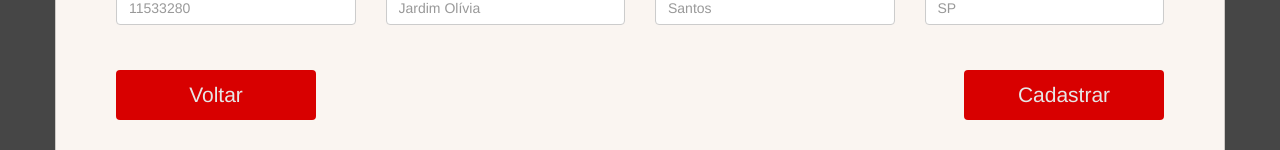
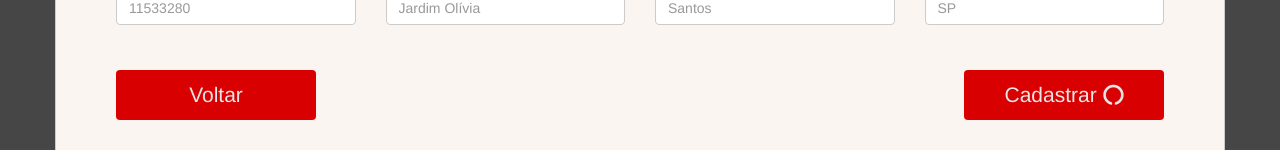
Before and after one commit to andrelr95/sushifinder-ui, an Angular app: page /cadastro in a window 1280 px wide. Shown: the part 802-952 px from the top of the page. Built offline with nearby package versions, Linux system fonts and the light colour scheme; what ng2-datepicker, ngx-mask would draw is missing.

Commit message:
http mock #3

```diff
--- a/package.json
+++ b/package.json
@@ -20,6 +20,9 @@
     "@angular/platform-browser": "^6.0.3",
     "@angular/platform-browser-dynamic": "^6.0.3",
     "@angular/router": "^6.0.3",
+    "@fortawesome/angular-fontawesome": "^0.1.1",
+    "@fortawesome/fontawesome-svg-core": "^1.2.2",
+    "@fortawesome/free-solid-svg-icons": "^5.2.0",
     "bootstrap": "^3.3.7",
     "core-js": "^2.5.4",
     "ng2-datepicker": "^3.1.1",
--- a/src/app/app.module.ts
+++ b/src/app/app.module.ts
@@ -4,6 +4,7 @@ import { HttpClientModule } from '@angular/common/http';
 import { FormsModule } from '@angular/forms';
 import { NgxMaskModule } from 'ngx-mask';
 import { NgDatepickerModule } from 'ng2-datepicker';
+import { FontAwesomeModule } from '@fortawesome/angular-fontawesome'
 
 import { AppComponent } from './app.component';
 import { SushiLoginComponent } from './sushi-login/sushi-login.component';
@@ -42,6 +43,7 @@ import { SushiMainService } from './sushi-main/sushi-main.service';
   imports: [
     BrowserModule,
     FormsModule,
+    FontAwesomeModule,
     NgDatepickerModule,
     NgxMaskModule.forRoot(),
     HttpClientModule,
--- a/src/app/sushi-cadastro/sushi-cadastro.component.html
+++ b/src/app/sushi-cadastro/sushi-cadastro.component.html
@@ -80,7 +80,10 @@
     </div>
     <div class="col-md-12 col-sm-12 col-xs-12 no-gap">
         <button type="button" class="btn btn-custom pull-left">Voltar</button>
-        <button type="submit" class="btn btn-custom pull-right">Cadastrar</button>
+        <button type="submit" class="btn btn-custom pull-right fa-3x">Cadastrar <i class="fas fa-circle-notch fa-spin"></i></button>
+        <!-- <div class="fa-3x">
+
+        </div> -->
     </div>
   </div>
 </form>
--- a/src/app/sushi-cadastro/sushi-cadastro.component.ts
+++ b/src/app/sushi-cadastro/sushi-cadastro.component.ts
@@ -2,6 +2,7 @@ import { Component, OnInit } from '@angular/core';
 import { NgForm } from '@angular/forms';
 import { Cliente } from '../models/cliente.model';
 import { Endereco } from '../models/endereco.model';
+import { faCoffee } from '@fortawesome/free-solid-svg-icons';
 import { Pessoa } from '../models/pessoa.model';
 
 @Component({
@@ -10,6 +11,8 @@ import { Pessoa } from '../models/pessoa.model';
   styleUrls: ['./sushi-cadastro.component.scss']
 })
 export class SushiCadastroComponent implements OnInit {
+
+  faCoffee = faCoffee;
 
   constructor() { }
 
--- a/src/index.html
+++ b/src/index.html
@@ -8,6 +8,8 @@
 
   <meta name="viewport" content="width=device-width, initial-scale=1">
   <link rel="icon" type="image/x-icon" href="favicon.ico">
+  <link rel="stylesheet" href="https://use.fontawesome.com/releases/v5.2.0/css/all.css" integrity="sha384-hWVjflwFxL6sNzntih27bfxkr27PmbbK/iSvJ+a4+0owXq79v+lsFkW54bOGbiDQ" crossorigin="anonymous">
+
 </head>
 <body>
   <app-root></app-root>
```
Also changed, not shown: 1 other file (tests, documents, lock files or other folders).
